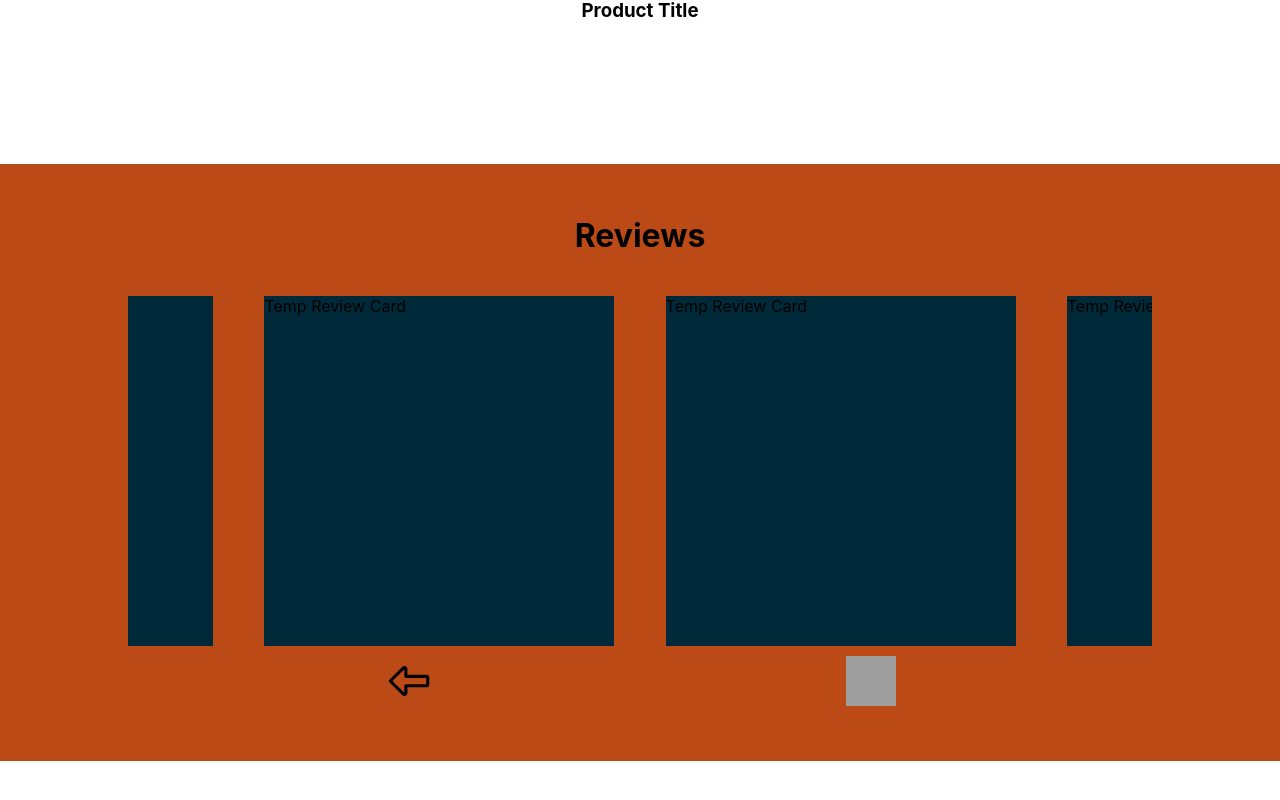
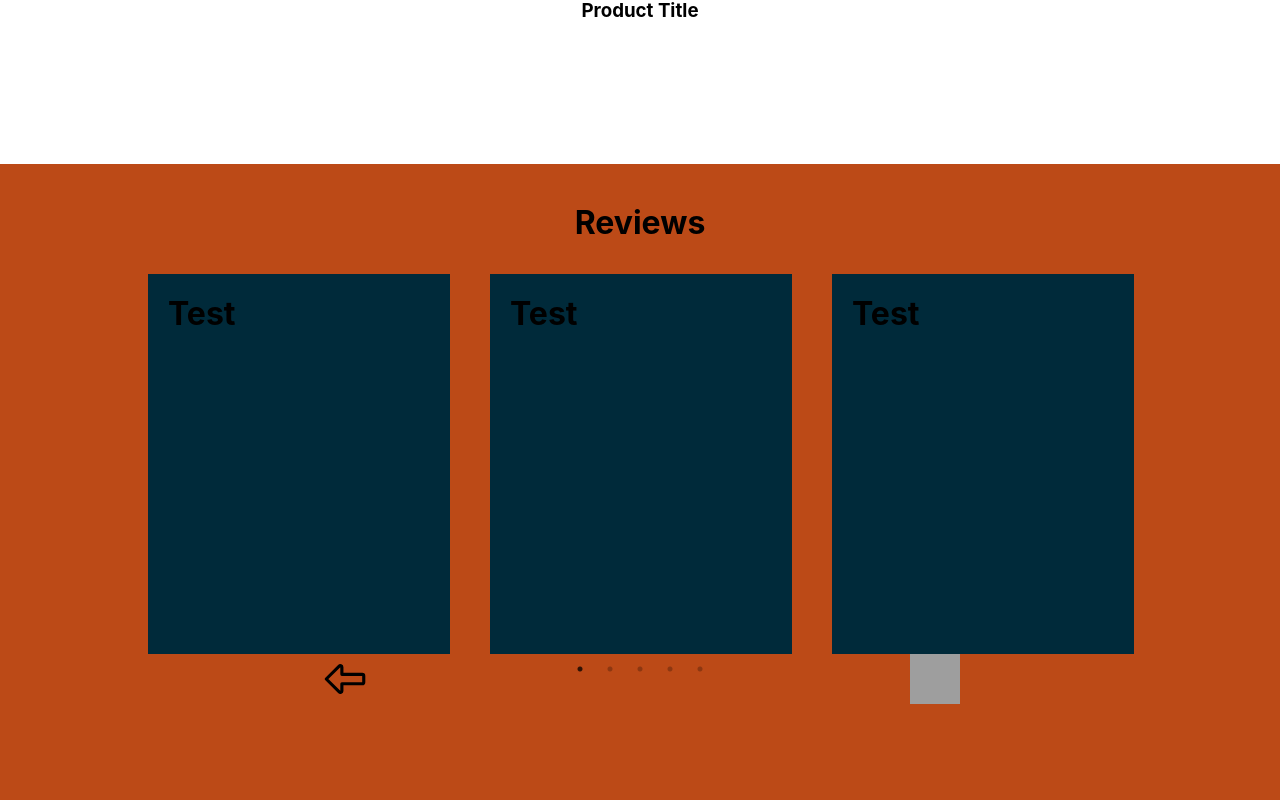
Before and after one commit to Moustafa-Haydar/snackies-project, a React (Create React App) app in the folder snackies-client/: page / in a window 1280 px wide. Shown: the part 2335-3135 px from the top of the page. Before the commit the page ends 3096 px from the top, so only its background shows below. Built offline with nearby package versions, Linux system fonts and the light colour scheme; grey boxes are pictures that could not be loaded.

Commit message:
Added carousel on LandingPage

```diff
--- a/snackies-client/package.json
+++ b/snackies-client/package.json
@@ -13,6 +13,9 @@
     "react-fast-marquee": "^1.6.5",
     "react-router-dom": "^6.30.1",
     "react-scripts": "5.0.1",
+    "react-slick": "^0.30.3",
+    "react-use-carousel": "^0.0.0",
+    "slick-carousel": "^1.8.1",
     "web-vitals": "^2.1.4"
   },
   "scripts": {
--- a/snackies-client/src/Pages/LandingPage/LandingPage.jsx
+++ b/snackies-client/src/Pages/LandingPage/LandingPage.jsx
@@ -1,20 +1,36 @@
-import React from "react";
+import React, { useRef } from "react";
 import HeroItems from "../../Assets/images/LandingPage/hero_section_foreground.webp";
 import Button from "../../Components/Button/Button";
 import Marquee from "react-fast-marquee";
+import Slider from "react-slick";
 import starIcon from "../../Assets/icons/star_icon.png";
 import leftArrow from "../../Assets/icons/empty-arrow-left-svgrepo-com.svg";
 import rightArrow from "../../Assets/icons/empty-arrow-right-svgrepo-com.svg";
 
+import "slick-carousel/slick/slick.css";
+import "slick-carousel/slick/slick-theme.css";
 import "./style.css";
 
 const LandingPage = () => {
+  const sliderRef = useRef();
+
+  const carouselSettings = {
+    dots: true,
+    infinite: true,
+    speed: 500,
+    slidesToShow: 3,
+    slidesToScroll: 1,
+    arrows: false,
+  };
+
   const scrollLeft = () => {
     console.log("Scroll Left");
+    sliderRef.current.slickPrev();
   };
 
   const scrollRight = () => {
     console.log("Scroll Right");
+    sliderRef.current.slickNext();
   };
 
   return (
@@ -95,17 +111,30 @@ const LandingPage = () => {
       </div>
 
       <div className="flex column landing-reviews">
-        <h1>Reviews</h1>
+        <h1 className="landing-reviews-title">Reviews</h1>
 
-        <div className="flex column center landing-reviews-carousel">
-          <div className="flex landing-reviews-section">
-            <div className="landing-review-card">Temp Review Card</div>
+        <div className="slider-container">
+          <Slider ref={sliderRef} {...carouselSettings}>
+            <div className="flex review-card-div">
+              <h1>Test</h1>
+            </div>
 
-            <div className="landing-review-card">Temp Review Card</div>
+            <div className="flex review-card-div">
+              <h1>Test</h1>
+            </div>
 
-            <div className="landing-review-card">Temp Review Card</div>
+            <div className="flex review-card-div">
+              <h1>Test</h1>
+            </div>
 
-            <div className="landing-review-card">Temp Review Card</div>
+            <div className="flex review-card-div">
+              <h1>Test</h1>
+            </div>
+
+            <div className="flex review-card-div">
+              <h1>Test</h1>
+            </div>
+          </Slider>
         </div>
 
         <div className="flex landing-review-arrows-div">
@@ -127,7 +156,6 @@ const LandingPage = () => {
         </div>
       </div>
     </div>
-    </div>
   );
 };
 
--- a/snackies-client/src/Pages/LandingPage/style.css
+++ b/snackies-client/src/Pages/LandingPage/style.css
@@ -146,39 +146,40 @@
 }
 
 .landing-reviews {
-    height: 65dvh;
+    height: 70dvh;
     padding: 3% 0;
     background-color: var(--secondary-color);
-    justify-content: center;
     align-items: center;
-    gap: 0%;
 }
 
-.landing-reviews-section {
-    max-width: 100%;
-    height: 100%;
-    gap: 5%;
-    justify-content: center;
-    align-items: center;
-    overflow: scroll;
-    -ms-overflow-style: none;
-    scrollbar-width: none;
-    transition: transform 0.5s ease-in-out;
-    margin: 4% 0 1%;
+.landing-reviews-title {
+    text-align: center;
+    padding-bottom: 1%;
 }
 
 .landing-reviews-carousel {
-    align-items: center;
-    max-width: 80%;
+    width: 80%;
 }
 
-.landing-reviews-section::-webkit-scrollbar {
-    display: none;
+.slider-container {
+    width: 80%;
+}
+
+.review-card-div {
+    height: 400px;
+}
+
+.review-card-div h1 {
+    background-color: var(--primary-color);
+    padding: 20px;
+    height: 100%;
+    margin: 20px;
 }
 
 .landing-review-card {
-    height: 350px;
-    min-width: 350px;
+    height: 70%;
+    max-width: 300px;
+
     background-color: var(--primary-color);
 }
 
```
Also changed, not shown: 1 other file (tests, documents, lock files or other folders). Lines whose indentation alone changed are shown as unchanged.
